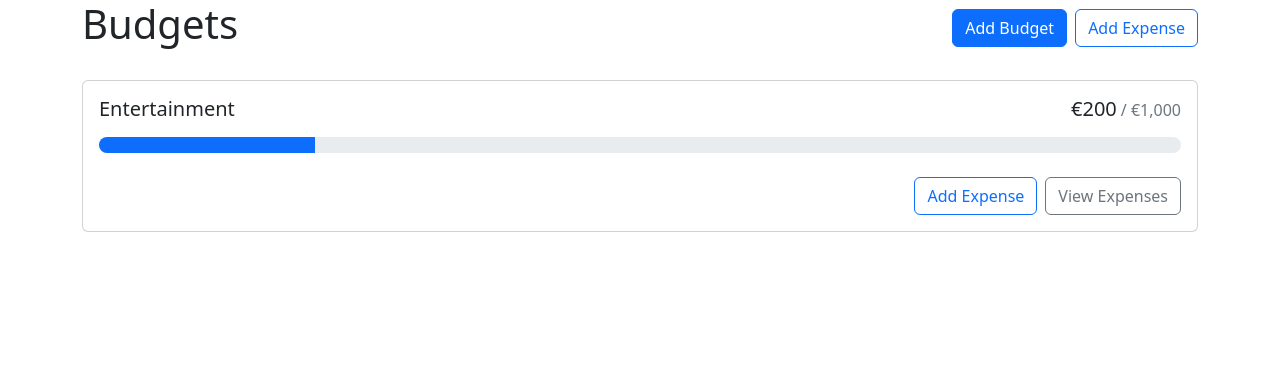
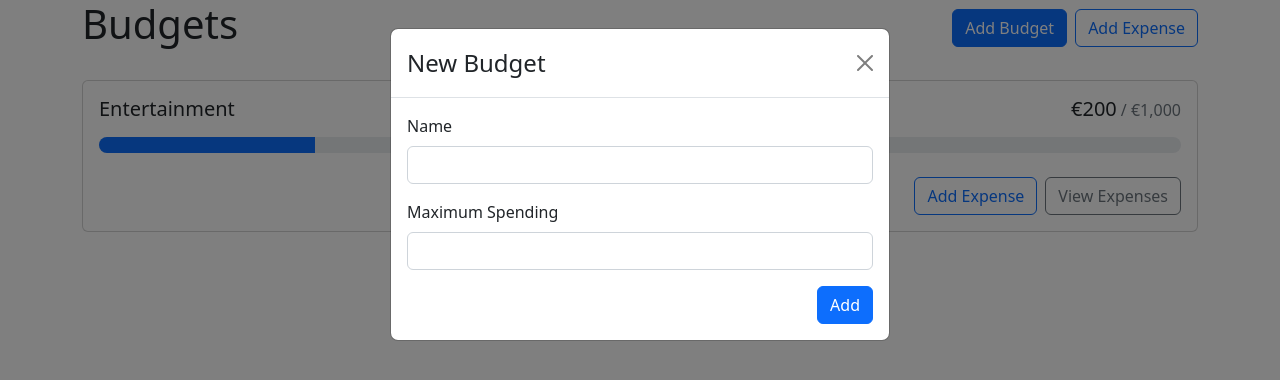
Before and after one commit to zgs3/Budget_App_React, a React (Create React App) app: page / in a window 1280 px wide. Both pictures are taken after a click on the button "Add Budget". Shown: the top 380 px of the page. Built offline with nearby package versions, Linux system fonts and the light colour scheme.

Commit message:
Created modal for new budget creation.

```diff
--- a/src/App.js
+++ b/src/App.js
@@ -2,13 +2,21 @@
 import './App.css';
 import BudgetCard from './components/budgetCard/BudgetCard'
 import { Button, Container, Stack } from 'react-bootstrap'
+import AddBudgetModal from './components/addBudgetModal/AddBudgetModal';
+import { useState } from 'react';
 
 function App() {
+  const [showAddBudgetModal, setShowAddBudgetModal] = useState(false)
+
   return (
+    <>
       <Container>
         <Stack direction='horizontal' gap='2' className='mb-4'>
           <h1 className='me-auto'>Budgets</h1>
-        <Button variant='primary'>Add Budget</Button>
+          <Button variant='primary' onClick={() => setShowAddBudgetModal(true)}
+          >
+            Add Budget
+          </Button>
           <Button variant='outline-primary'>Add Expense</Button>
         </Stack>
         <div style={{
@@ -21,6 +29,10 @@
           <BudgetCard name='Entertainment' amount={200} max={1000} ></BudgetCard>
         </div>
       </Container>
+      <AddBudgetModal show={showAddBudgetModal} handleClose={() => {
+        setShowAddBudgetModal(false)
+      }} />
+    </>
   );
 }
 
--- /dev/null
+++ b/src/components/addBudgetModal/AddBudgetModal.js
@@ -0,0 +1,50 @@
+import { useRef } from "react"
+import { Button, Form, Modal } from "react-bootstrap"
+import { useBudgets } from "../../contexts/BudgetsContext"
+
+function AddBudgetModal({ show, handleClose }) {
+  const nameRef = useRef()
+  const maxRef = useRef()
+  const { addBudget } = useBudgets()
+
+  function handleSubmit(e) {
+    e.preventDefault()
+    addBudget(
+      {
+        name: nameRef.current.value,
+        max: parseFloat(maxRef.current.value)
+      })
+      handleClose()
+  }
+
+  return (
+    <Modal show={show} onHide={handleClose}>
+      <Form onSubmit={handleSubmit}>
+        <Modal.Header closeButton>
+          <Modal.Title>New Budget</Modal.Title>
+        </Modal.Header>
+        <Modal.Body>
+          <Form.Group className='mb-3' controlId="name">
+            <Form.Label>Name</Form.Label>
+            <Form.Control ref={nameRef} type='text' required />
+          </Form.Group>
+          <Form.Group className='mb-3' controlId="max">
+            <Form.Label>Maximum Spending</Form.Label>
+            <Form.Control
+              ref={maxRef}
+              type='number'
+              required
+              min={0}
+              step={0.01}
+            />
+          </Form.Group>
+          <div className='d-flex justify-content-end'>
+            <Button variant='primary' type='submit'>Add</Button>
+          </div>
+        </Modal.Body>
+      </Form>
+    </Modal>
+  )
+}
+
+export default AddBudgetModal
```
Lines whose indentation alone changed are shown as unchanged.
